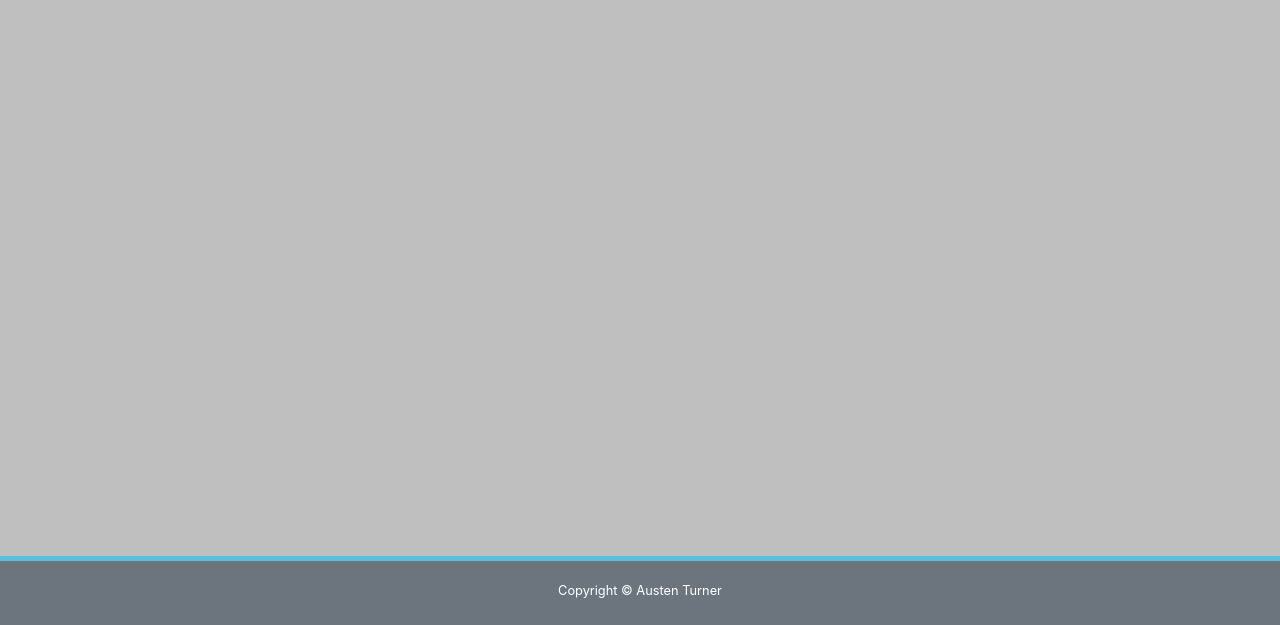
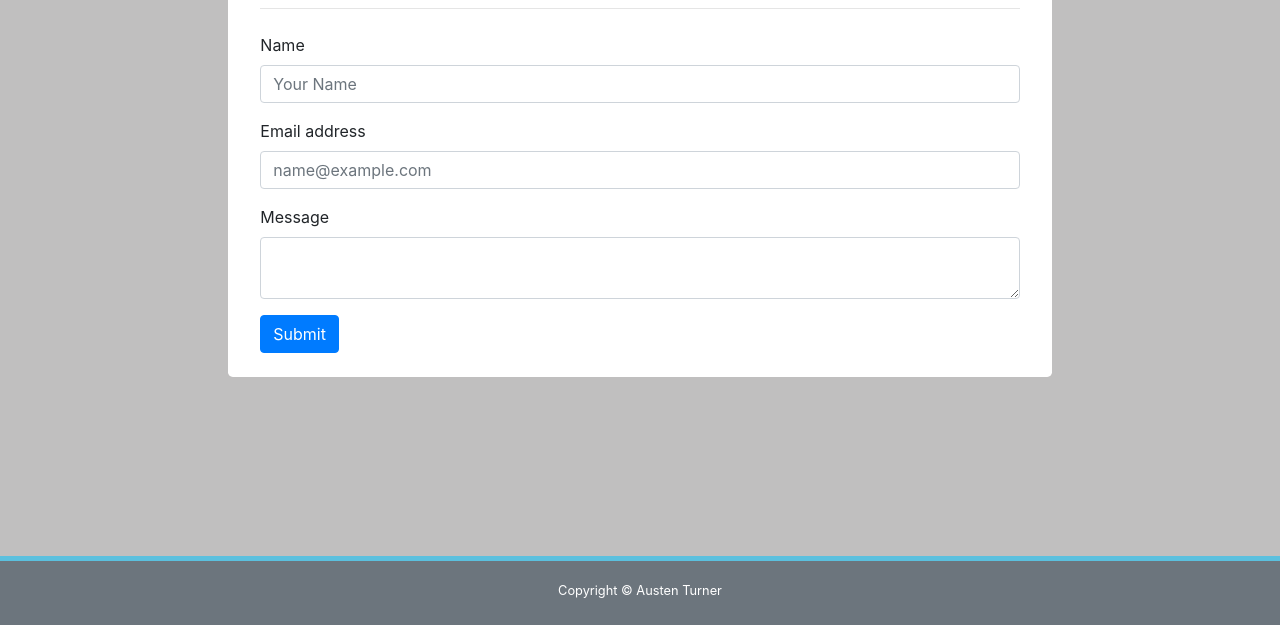
Before and after one commit to austenpturner/bootstrap-portfolio, a plain HTML site: page contact.html in a window 1280 px wide. Shown: the part 175-800 px from the top of the page. Drawn offline with nearby package versions, Linux system fonts and the light colour scheme.

Commit message:
add contact form and navbar toggler button

```diff
--- a/contact.html
+++ b/contact.html
@@ -15,6 +15,9 @@
     <nav class="navbar navbar-expand-md navbar-light bg-light pt-3">
         <div class="container col-lg-8">
             <a class="navbar-brand bg-info text-white py-2 px-4" href="index.html">Austen Turner</a>
+            <button class="navbar-toggler" type="button" data-toggle="collapse" data-target="#navbarSupportedContent" aria-controls="navbarSupportedContent" aria-expanded="false" aria-label="Toggle navigation">
+                <span class="navbar-toggler-icon"></span>
+            </button>
 
             <div class="collapse navbar-collapse" id="navbarSupportedContent">
                 <ul class="navbar-nav ml-auto">
@@ -32,6 +35,30 @@
         </div>
     </nav>
 
+    <div class="container col-lg-8">
+        <div class="jumbotron mt-4 py-4 bg-white">
+            <h1 class="text-info">Contact</h1>
+            <hr class="my-4">
+            <div class="container px-0">
+                <form>
+                    <div class="form-group">
+                      <label for="name">Name</label>
+                      <input type="text" class="form-control" placeholder="Your Name">
+                    </div>
+                    <div class="form-group">
+                        <label for="email">Email address</label>
+                        <input type="email" class="form-control" placeholder="name@example.com">
+                    </div>
+                    <div class="form-group">
+                      <label for="textarea">Message</label>
+                      <textarea class="form-control" rows="2"></textarea>
+                    </div>
+                    <input class="btn btn-primary" type="submit" value="Submit">
+                </form>
+            </div>
+        </div>
+    </div>
+
     <!-- Main footer -->
     <footer class="fixed-bottom py-2 bg-secondary text-white">
         <div class="container text-center">
```
